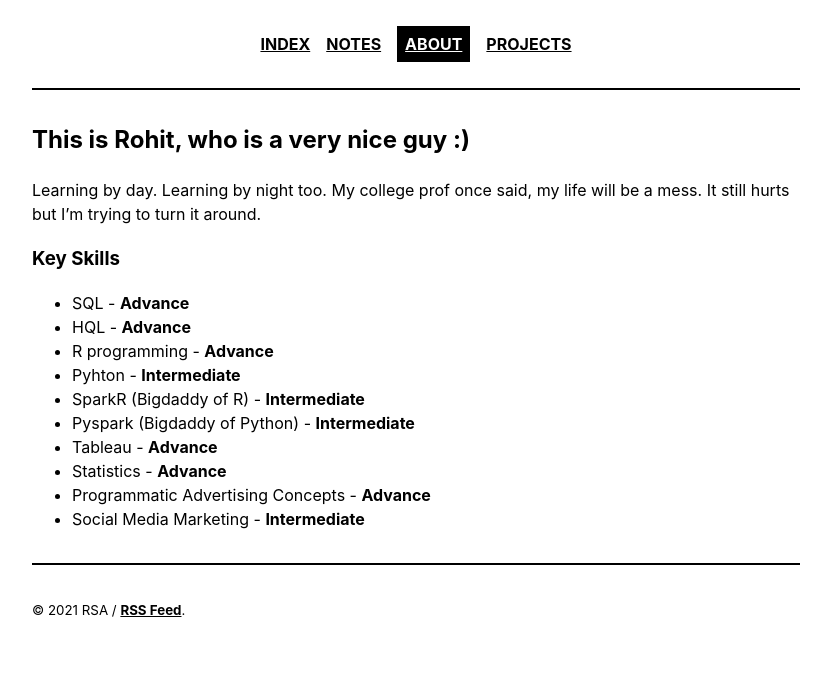
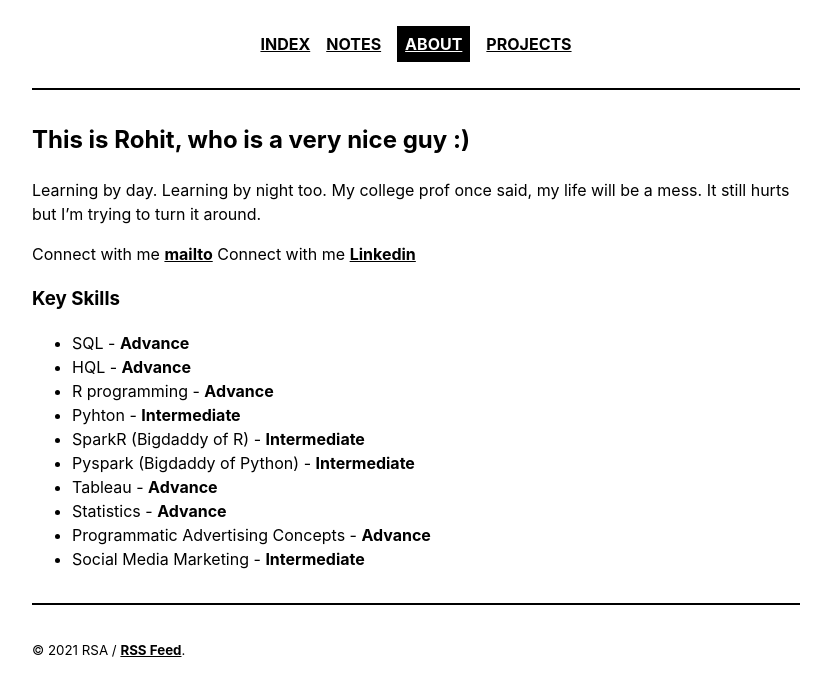
Before and after one commit to asoliyarohit/asoliyarohit.github.io, a Jekyll site: the page built from _pages/about.md, in a window 1280 px wide. Shown: the top 696 px of the page, without its empty margins (224-1055 px from the left). Built offline with Jekyll 4.4.1, drawn with Linux system fonts in a browser that asks for light colours.

Commit message:
Update about.md

```diff
--- a/_pages/about.md
+++ b/_pages/about.md
@@ -6,6 +6,9 @@ title: About
 ## This is Rohit, who is a very nice guy :)
 
 Learning by day. Learning by night too. My college prof once said, my life will be a mess. It still hurts but I'm trying to turn it around.
+
+Connect with me [mailto](asoliyarohit16@gmail.com "Love to talk!")
+Connect with me [Linkedin](https://www.linkedin.com/in/rohit-singh-asoliya-8a846768/ "Lets talk with a lot of adjectives!")
 
 ### Key Skills
 
```
